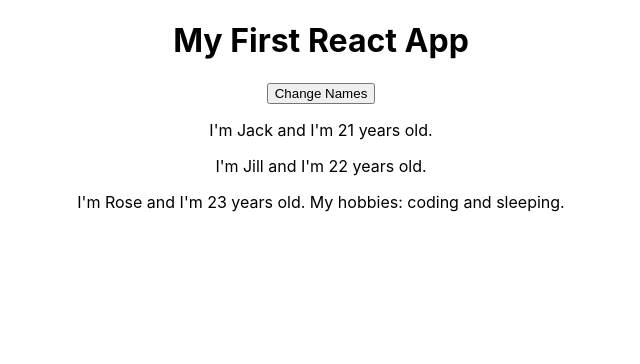
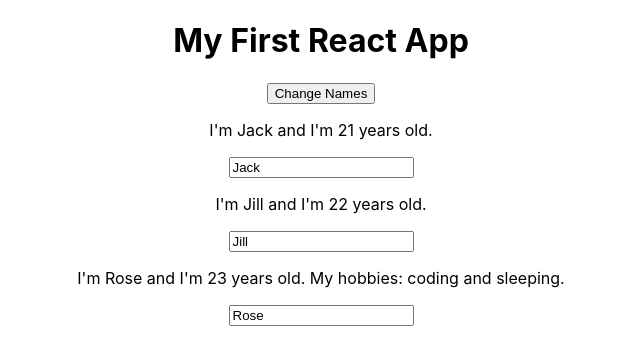
Before and after one commit to lcskode/r16cg-03-base-features-syntax, a React (Create React App) app: page / in a window 1280 px wide. Shown: the top 364 px of the page, without its empty margins (319-959 px from the left). Built offline with nearby package versions, Linux system fonts and the light colour scheme.

Commit message:
Added code to demonstrate TWO WAY BINDING.

```diff
--- a/src/App.js
+++ b/src/App.js
@@ -26,6 +26,16 @@
     });
   }
 
+  inputNameHandler = (event) => {
+    this.setState({
+      persons: [
+        {name: 'JackJack', age: 21},
+        {name: event.target.value, age: 22},
+        {name: 'RoseRose', age: 23}
+      ]
+    });
+  }
+
   render() {
     return (
       <div className="App">
@@ -40,6 +50,7 @@
         <Person
           name={this.state.persons[1].name}
           age={this.state.persons[1].age}
+          changed={this.inputNameHandler}
         />
         <Person
           name={this.state.persons[2].name}
--- a/src/Person/Person.js
+++ b/src/Person/Person.js
@@ -11,7 +11,9 @@
       {/* pass the method changeNamesHandler from App.js by declaring onClick={props.click}*/}
       <p onClick={props.click}>
         I'm {props.name} and I'm {props.age} years old. {props.children}
-        </p>
+      </p>
+      {/* Two way binding by declaring onChange={props.changed} and value={props.name}, ignore error from console for the mean time. */}
+      <input type="text" onChange={props.changed} value={props.name} />
     </div>
   );
 }
```
